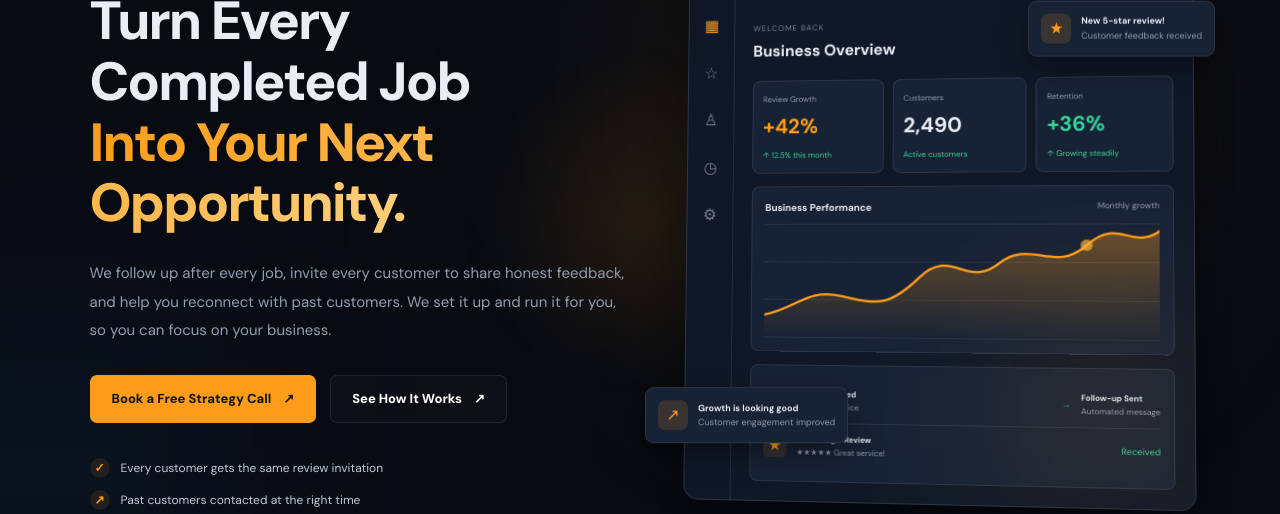
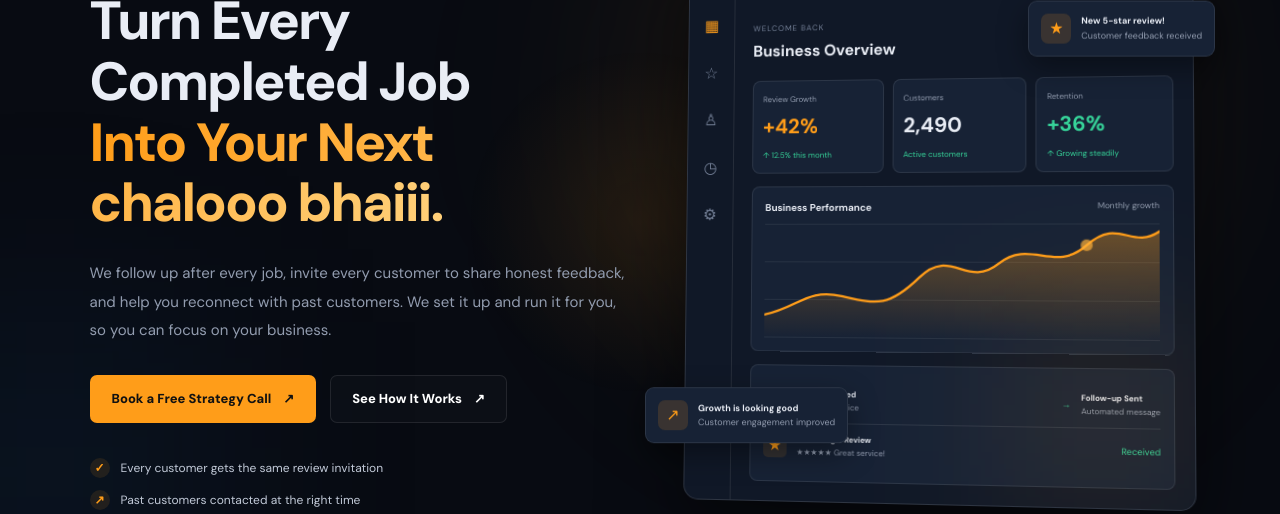
Before and after one commit to vatsnavneet454/ServiceGrow, a website: page index.html in a window 1280 px wide. Shown: the part 260-774 px from the top of the page. Drawn offline with Linux system fonts and the light colour scheme.

Commit message:
test cloufflair

```diff
--- a/index.html
+++ b/index.html
@@ -115,7 +115,7 @@
         <h1>
            Turn Every Completed Job
 <br>
-            <span class="gradient-text">Into Your Next Opportunity.
+            <span class="gradient-text">Into Your Next chalooo bhaiii.
             </span>
         </h1>
 
```
